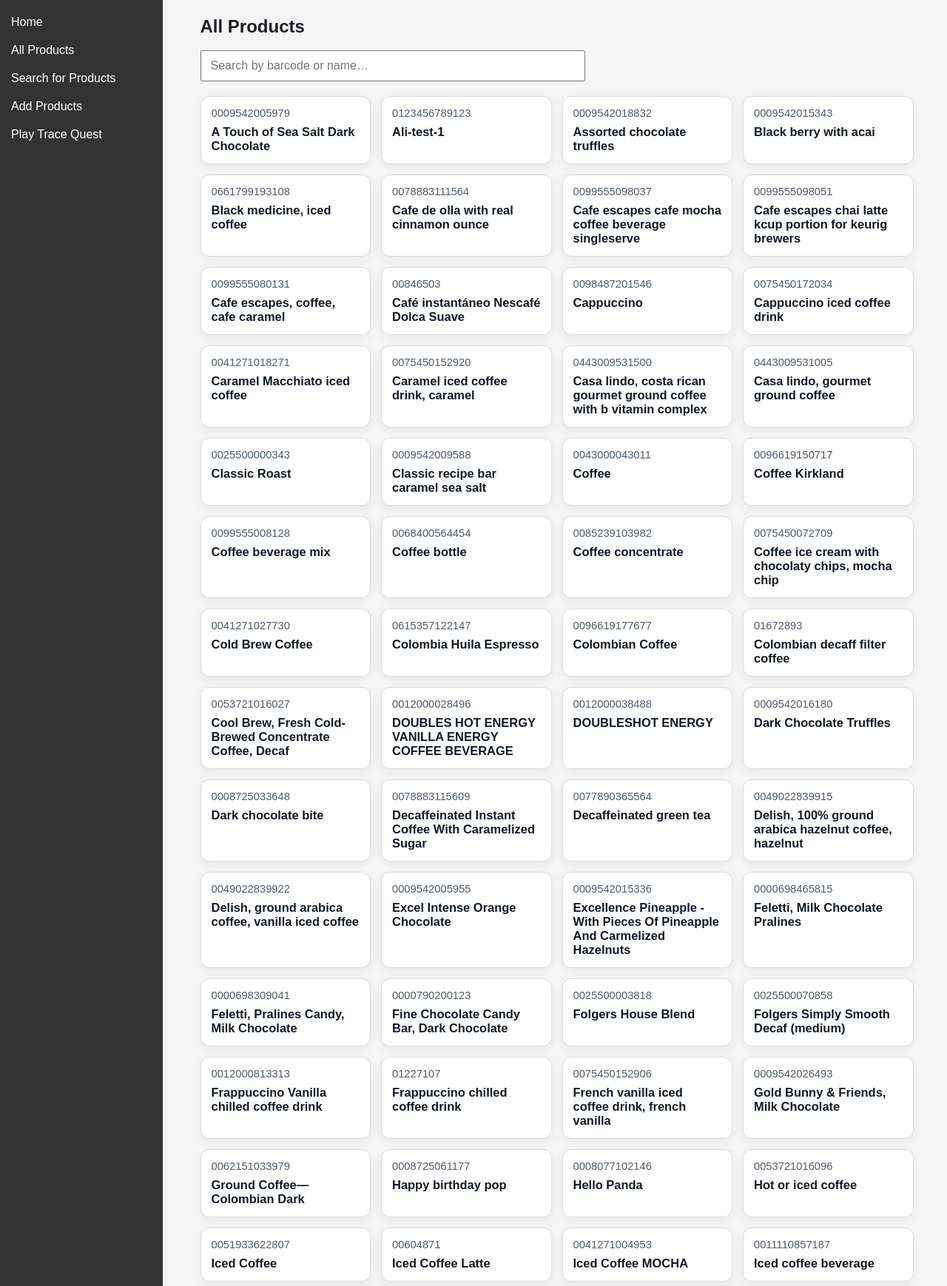
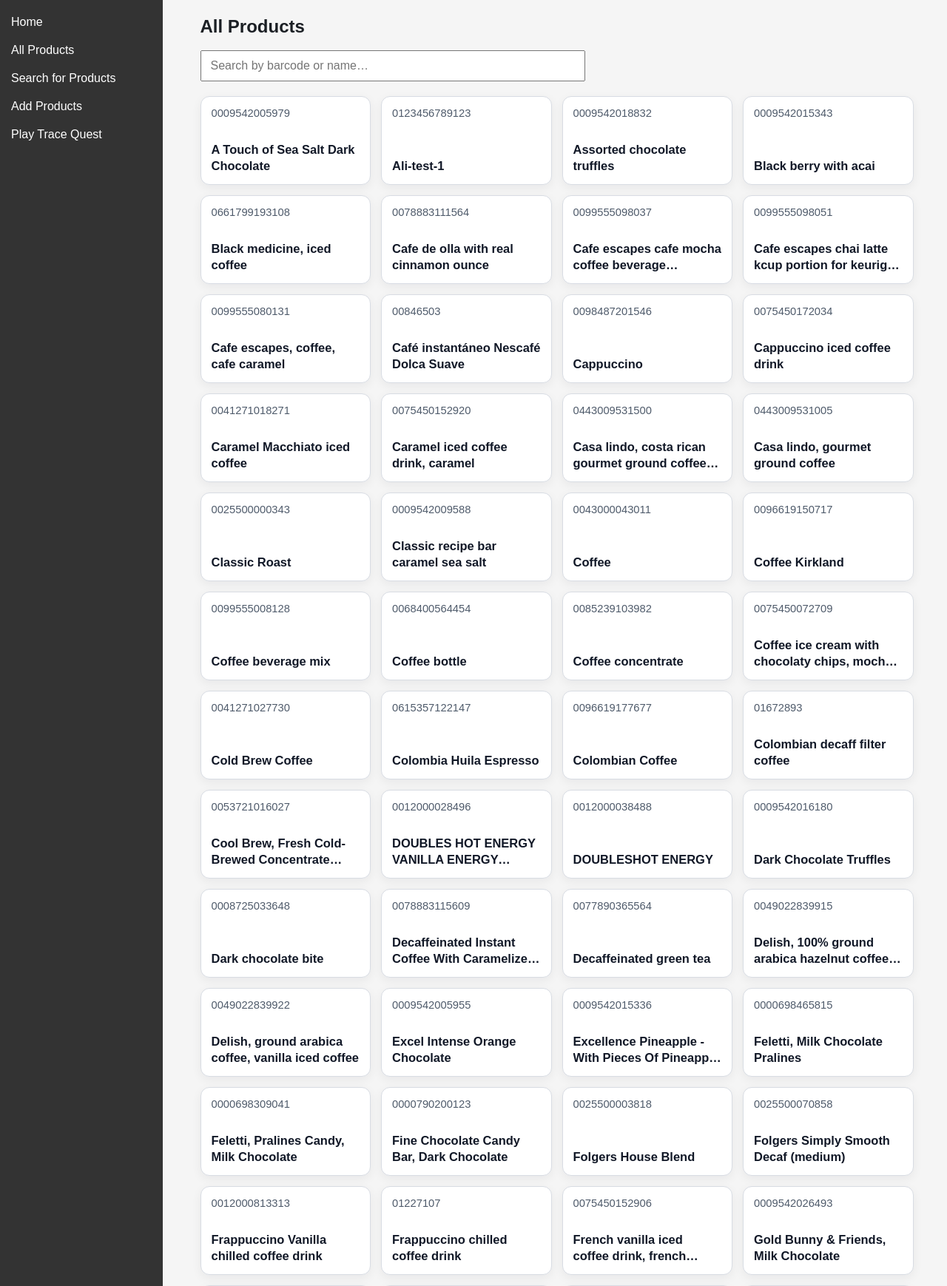
Before and after one commit to Shrlotia/COM2020---Single-Scan-Traceability-Quest, a Flask app: page /product in a window 1280 px wide. Shown: the part 60-1799 px from the top of the page at 74% size. Run offline with Flask 3, Linux system fonts and the light colour scheme; a user stored in the database is signed in.

Commit message:
fixed static product box and function bar

```diff
--- a/src/sstq/static/css/base.css
+++ b/src/sstq/static/css/base.css
@@ -13,8 +13,9 @@
 .container {
     display: grid;
     grid-template-columns: 220px 1fr;
-    grid-template-rows: 60px minmax(0, 1fr);
-    min-height: 100vh;
+    grid-template-rows: 60px calc(100vh - 60px);
+    height: 100vh;
+    overflow: hidden;
 }
 
 /* Top bar */
@@ -50,6 +51,7 @@
     padding: 15px;
     display: flex;
     flex-direction: column;
+    overflow-y: auto;
 }
 
 .sidebar-top {
@@ -121,6 +123,9 @@
     .container {
         grid-template-columns: 1fr;
         grid-template-rows: auto auto minmax(0, 1fr);
+        height: auto;
+        min-height: 100vh;
+        overflow: visible;
     }
 
     .header {
--- a/src/sstq/static/css/product.css
+++ b/src/sstq/static/css/product.css
@@ -16,15 +16,19 @@
 }
 
 .product-block {
-    display: block;
+    display: flex;
+    flex-direction: column;
+    justify-content: space-between;
     text-decoration: none;
     color: inherit;
     border: 1px solid #d8dce3;
     border-radius: 12px;
     background: #ffffff;
     padding: 14px;
+    min-height: 120px;
     box-shadow: 0 4px 14px rgba(15, 23, 42, 0.06);
     transition: transform 0.15s ease, box-shadow 0.15s ease;
+    box-sizing: border-box;
 }
 
 .product-block:hover {
@@ -43,6 +47,11 @@
     font-size: 1.03rem;
     font-weight: 600;
     color: #111827;
+    line-height: 1.35;
+    display: -webkit-box;
+    -webkit-line-clamp: 2;
+    -webkit-box-orient: vertical;
+    overflow: hidden;
 }
 
 .product-search {
```
